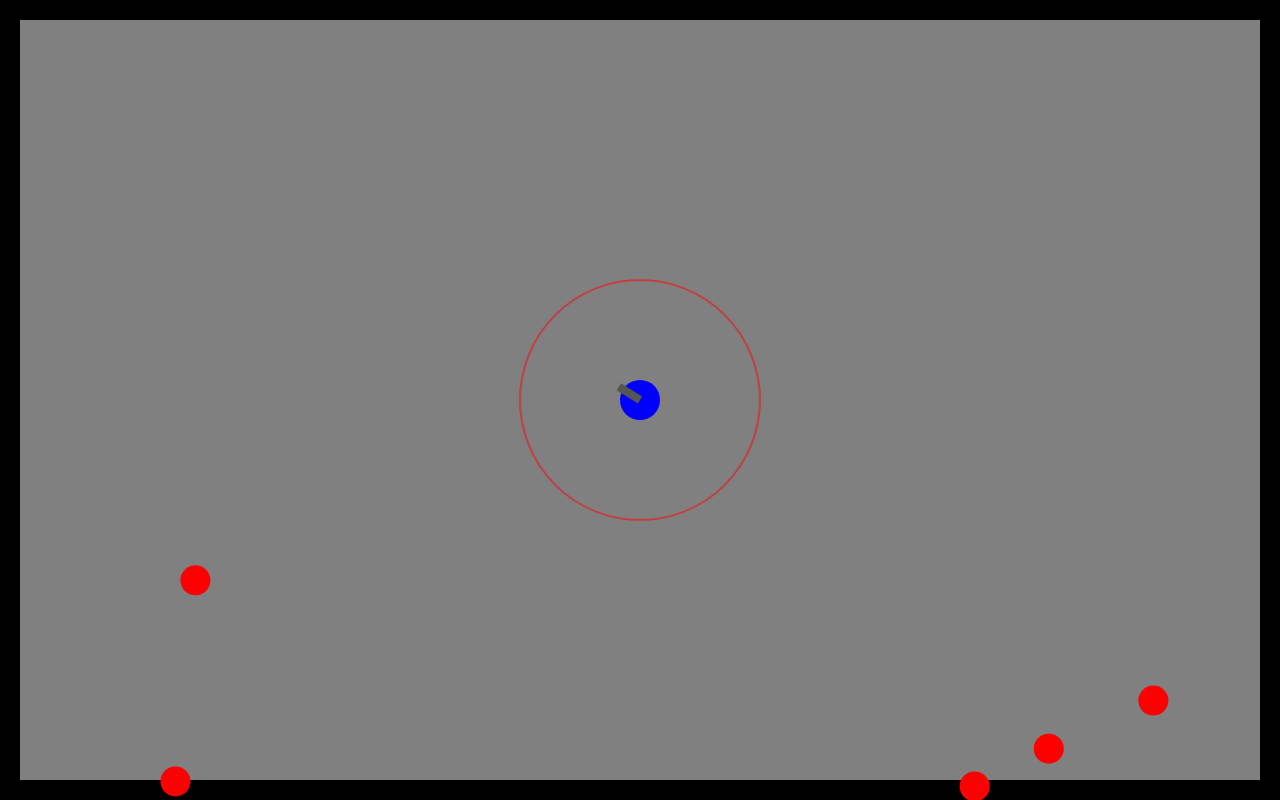
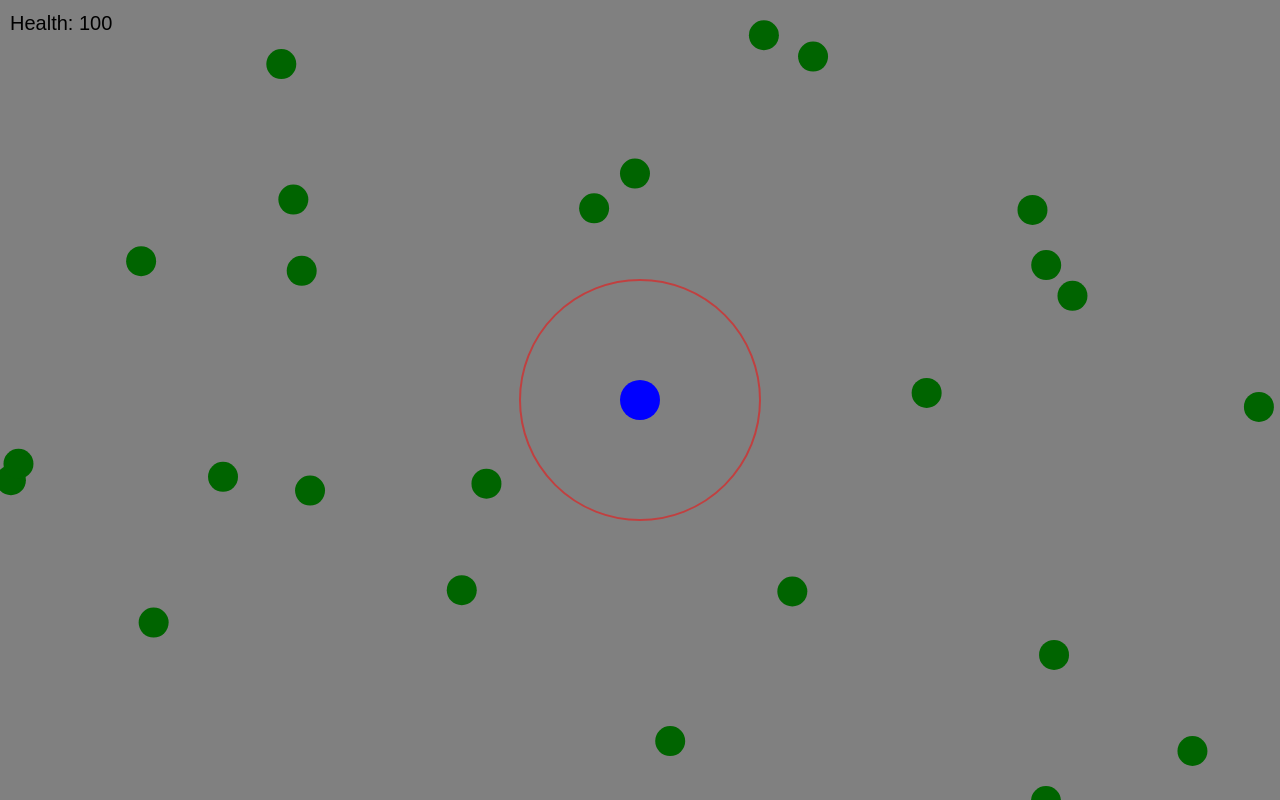
Before and after one commit to ZEEPZ/ZEEPZ.github.io, a plain HTML site: page index.html in a window 1280 px wide. Both pictures are taken after a click on the button "Start". Drawn offline with Linux system fonts and the light colour scheme.

Commit message:
Update index.html

```diff
--- a/index.html
+++ b/index.html
@@ -12,20 +12,26 @@
         canvas {
             display: block; /* Remove scrollbar */
         }
-        #startScreen {
+        #startScreen, #deathScreen {
             position: absolute;
             top: 0;
             left: 0;
             width: 100%;
             height: 100%;
-            background-color: #90EE90; /* Light green */
             display: flex;
             flex-direction: column;
             justify-content: center;
             align-items: center;
             z-index: 10; /* Make sure it overlays the canvas */
         }
-        #startButton {
+        #startScreen {
+            background-color: #90EE90; /* Light green */
+        }
+        #deathScreen {
+            background-color: darkred; /* Dark red */
+            display: none; /* Hidden by default */
+        }
+        #startButton, #restartButton {
             padding: 15px 30px;
             font-size: 20px;
             color: black; /* Change font color to black */
@@ -43,7 +49,13 @@
             font-family: 'Atari', cursive; /* Atari-style font */
             text-shadow: 1px 1px 3px rgba(0, 0, 0, 0.5); /* Optional text shadow */
         }
-        @import url('https://fonts.googleapis.com/css2?family=Press+Start+2P&family=Atari&display=swap'); /* Adding Google Font for Atari */
+        #deathText {
+            font-size: 60px;
+            color: black; /* Black for death text */
+            font-family: 'Atari', cursive; /* Atari-style font */
+            text-shadow: 2px 2px 5px rgba(255, 255, 255, 0.7); /* Shadow for visibility */
+        }
+        @import url('https://fonts.googleapis.com/css2?family=Press+Start+2P&family=Atari&display=swap'); /* Google Fonts */
     </style>
 </head>
 <body>
@@ -51,67 +63,95 @@
         <div id="title">ZEEPZ.IO</div>
         <button id="startButton">Start</button>
     </div>
+    <div id="deathScreen">
+        <div id="deathText">YOU DIED</div>
+        <button id="restartButton">Restart</button>
+    </div>
     <canvas id="gameCanvas" style="display: none;"></canvas>
+    <audio id="pewSound" src="pew.mp3" preload="auto"></audio> <!-- Sound for shooting -->
     <script>
         const canvas = document.getElementById('gameCanvas');
         const ctx = canvas.getContext('2d');
         canvas.width = window.innerWidth;
         canvas.height = window.innerHeight;
 
-        let isGameRunning = false; // Track if the game is running
-        let circle = {
+        // Game state variables
+        let isGameRunning = false;
+        let player = {};
+        let bullets = [];
+        let keys = {};
+        let enemies = [];
+        let mouse = { x: canvas.width / 2, y: canvas.height / 2 };
+
+        const STICK_LENGTH = 25;
+        const STICK_THICKNESS = 8;
+        const ENEMY_COUNT = 25;
+        const ENEMY_RADIUS = 15;
+        const ENEMY_SPEED = 2;
+        const ENEMY_HEALTH = 45;
+        const PLAYER_HEALTH_INITIAL = 100;
+        const PLAYER_SPEED = 5;
+        const BULLET_DAMAGE = 5;
+        const ENEMY_DAMAGE = 15;
+        const ATTACK_COOLDOWN = 3000;
+        const SHOOT_COOLDOWN = 1000;
+
+        // Sound effects
+        const pewSound = document.getElementById('pewSound');
+
+        // Start button event handler
+        document.getElementById('startButton').onclick = function () {
+            document.getElementById('startScreen').style.display = 'none';
+            canvas.style.display = 'block';
+            setupGame();
+            isGameRunning = true; // Set game running to true
+            gameLoop();
+        };
+
+        // Restart button event handler
+        document.getElementById('restartButton').onclick = function () {
+            document.getElementById('deathScreen').style.display = 'none';
+            setupGame();
+            isGameRunning = true; // Set game running to true
+            gameLoop();
+        };
+
+        function setupGame() {
+            // Initialize player
+            player = {
                 x: canvas.width / 2,
                 y: canvas.height / 2,
                 radius: 20,
-            speed: 5,
-            dx: 0,
-            dy: 0,
+                speed: PLAYER_SPEED,
+                health: PLAYER_HEALTH_INITIAL,
+                lastShotTime: 0,
             };
 
-        const bullets = [];
-        const keys = {
-            w: false,
-            a: false,
-            s: false,
-            d: false,
-        };
+            // Initialize keys
+            keys = { w: false, a: false, s: false, d: false };
 
-        let mouse = {
-            x: canvas.width / 2,
-            y: canvas.height / 2,
-        };
+            // Initialize enemies
+            enemies = [];
+            for (let i = 0; i < ENEMY_COUNT; i++) {
+                spawnEnemy();
+            }
 
-        const stickLength = 25; // Set the length of the stick (half of the original)
-        const stickThickness = 8; // Set the thickness of the stick
+            bullets = [];
+        }
 
-        let enemies = []; // Array for enemies
-        const enemyCount = 5; // Number of enemies
-        const enemyRadius = 15; // Radius of the enemy circle
-        const enemySpeed = 2; // Speed of enemies
-
-        // Initialize enemies with random positions and velocities
-        function initializeEnemies() {
-            for (let i = 0; i < enemyCount; i++) {
+        function spawnEnemy() {
             enemies.push({
                 x: Math.random() * canvas.width,
                 y: Math.random() * canvas.height,
-                    radius: enemyRadius,
-                    speed: enemySpeed,
-                    dx: (Math.random() - 0.5) * enemySpeed, // Random initial dx
-                    dy: (Math.random() - 0.5) * enemySpeed, // Random initial dy
-                    targeting: false, // If the enemy is targeting the player
+                radius: ENEMY_RADIUS,
+                speed: ENEMY_SPEED,
+                health: ENEMY_HEALTH,
+                targeting: false,
+                lastAttackTime: 0,
             });
         }
-        }
 
-        document.getElementById('startButton').onclick = function () {
-            document.getElementById('startScreen').style.display = 'none'; // Hide start screen
-            canvas.style.display = 'block'; // Show the canvas
-            isGameRunning = true; // Set game status to running
-            initializeEnemies(); // Initialize enemies
-            gameLoop(); // Start the game loop
-        };
-
+        // Input handling
         window.addEventListener('keydown', (event) => {
             if (event.key in keys) {
                 keys[event.key] = true;
@@ -125,69 +165,53 @@
         });
 
         window.addEventListener('mousemove', (event) => {
-            if (isGameRunning) {
             mouse.x = event.clientX;
             mouse.y = event.clientY;
-            }
         });
 
         window.addEventListener('click', () => {
-            if (isGameRunning) {
-                // Create a bullet that points towards the mouse
-                const angle = Math.atan2(mouse.y - circle.y, mouse.x - circle.x);
+            if (isGameRunning && Date.now() - player.lastShotTime >= SHOOT_COOLDOWN) {
+                const angle = Math.atan2(mouse.y - player.y, mouse.x - player.x);
                 bullets.push({
-                    x: circle.x,
-                    y: circle.y,
+                    x: player.x,
+                    y: player.y,
                     radius: 5,
                     speed: 10,
                     dx: Math.cos(angle) * 10,
                     dy: Math.sin(angle) * 10,
-                    angle: angle, // Store the angle for drawing
+                    angle: angle,
                 });
+                pewSound.play(); // Play shooting sound
+                player.lastShotTime = Date.now(); // Reset last shot time
             }
         });
 
         function update() {
             if (isGameRunning) {
-                circle.dx = 0;
-                circle.dy = 0;
+                // Move the player based on keys pressed
+                player.dx = 0;
+                player.dy = 0;
 
-                if (keys.w) {
-                    circle.dy = -circle.speed;
-                }
-                if (keys.s) {
-                    circle.dy = circle.speed;
-                }
-                if (keys.a) {
-                    circle.dx = -circle.speed;
-                }
-                if (keys.d) {
-                    circle.dx = circle.speed;
-                }
+                if (keys.w) player.dy = -player.speed;
+                if (keys.s) player.dy = player.speed;
+                if (keys.a) player.dx = -player.speed;
+                if (keys.d) player.dx = player.speed;
 
-                circle.x += circle.dx;
-                circle.y += circle.dy;
+                player.x += player.dx;
+                player.y += player.dy;
 
-                // Prevent the circle from going out of bounds
-                if (circle.x - circle.radius < 20) {
-                    circle.x = circle.radius + 20;
-                }
-                if (circle.x + circle.radius > canvas.width - 20) {
-                    circle.x = canvas.width - circle.radius - 20;
-                }
-                if (circle.y - circle.radius < 20) {
-                    circle.y = circle.radius + 20;
-                }
-                if (circle.y + circle.radius > canvas.height - 20) {
-                    circle.y = canvas.height - circle.radius - 20;
-                }
+                // Prevent the player from going out of bounds
+                if (player.x - player.radius < 20) player.x = player.radius + 20;
+                if (player.x + player.radius > canvas.width - 20) player.x = canvas.width - player.radius - 20;
+                if (player.y - player.radius < 20) player.y = player.radius + 20;
+                if (player.y + player.radius > canvas.height - 20) player.y = canvas.height - player.radius - 20;
 
                 // Update bullets
                 for (let i = bullets.length - 1; i >= 0; i--) {
                     bullets[i].x += bullets[i].dx;
                     bullets[i].y += bullets[i].dy;
 
-                    // Remove bullet if it goes off screen
+                    // Remove bullets off-screen
                     if (
                         bullets[i].x < 0 || bullets[i].x > canvas.width ||
                         bullets[i].y < 0 || bullets[i].y > canvas.height
@@ -198,104 +222,122 @@
 
                 // Update and manage enemies
                 for (const enemy of enemies) {
-                    if (enemy.targeting) {
+                    if (enemy.health <= 0) {
+                        enemies.splice(enemies.indexOf(enemy), 1);
+                        continue; // Remove dead enemies
+                    }
+
+                    const distanceToPlayer = Math.hypot(enemy.x - player.x, enemy.y - player.y);
+                    if (distanceToPlayer < player.radius * 6) {
+                        enemy.targeting = true;
+
+                        // Attack the player every 3 seconds
+                        if (Date.now() - enemy.lastAttackTime >= ATTACK_COOLDOWN) {
+                            player.health -= ENEMY_DAMAGE; // Deal damage to the player
+                            enemy.lastAttackTime = Date.now();
+                        }
+
                         // Move towards the player
-                        const angle = Math.atan2(circle.y - enemy.y, circle.x - enemy.x);
-                        enemy.dx = Math.cos(angle) * enemySpeed;
-                        enemy.dy = Math.sin(angle) * enemySpeed;
+                        const angle = Math.atan2(player.y - enemy.y, player.x - enemy.x);
+                        enemy.dx = Math.cos(angle) * enemy.speed;
+                        enemy.dy = Math.sin(angle) * enemy.speed;
                     } else {
                         // Random movement
-                        if (Math.random() < 0.02) { // Randomly change direction
-                            enemy.dx = (Math.random() - 0.5) * enemySpeed;
-                            enemy.dy = (Math.random() - 0.5) * enemySpeed;
-                        }
+                        enemy.dx = (Math.random() - 0.5) * enemy.speed;
+                        enemy.dy = (Math.random() - 0.5) * enemy.speed;
                     }
 
                     enemy.x += enemy.dx;
                     enemy.y += enemy.dy;
 
                     // Prevent enemies from going out of bounds
-                    if (enemy.x < 0 || enemy.x > canvas.width) {
-                        enemy.dx *= -1; // Reverse direction
-                    }
-                    if (enemy.y < 0 || enemy.y > canvas.height) {
-                        enemy.dy *= -1; // Reverse direction
+                    if (enemy.x < 0 || enemy.x > canvas.width) enemy.dx *= -1; // Reverse direction
+                    if (enemy.y < 0 || enemy.y > canvas.height) enemy.dy *= -1; // Reverse direction
                 }
 
-                    // Check for proximity to the player
-                    const distanceToPlayer = Math.hypot(enemy.x - circle.x, enemy.y - circle.y);
-                    if (distanceToPlayer < circle.radius * 6) {
-                        enemy.targeting = true; // Target the player if within the circle
-                    } else {
-                        enemy.targeting = false; // Stop targeting otherwise
+                // Bullet collision with enemies
+                bullets.forEach((bullet, bulletIndex) => {
+                    enemies.forEach((enemy) => {
+                        const distance = Math.hypot(bullet.x - enemy.x, bullet.y - enemy.y);
+                        if (distance < bullet.radius + enemy.radius) {
+                            enemy.health -= BULLET_DAMAGE; // Deal damage to the enemy
+                            bullets.splice(bulletIndex, 1); // Remove bullet
                         }
+                    });
+                });
+
+                // Player collision with enemies
+                enemies.forEach((enemy) => {
+                    const distance = Math.hypot(enemy.x - player.x, enemy.y - player.y);
+                    if (distance < player.radius + enemy.radius) {
+                        player.health -= ENEMY_DAMAGE; // Player takes damage
+                        enemy.health -= ENEMY_HEALTH; // Enemy takes damage on contact
+                    }
+                });
+
+                // Check for player death
+                if (player.health <= 0) {
+                    endGame();
                 }
             }
         }
 
         function draw() {
             if (isGameRunning) {
-                // Draw grey background
+                // Clear the canvas
                 ctx.fillStyle = 'grey';
                 ctx.fillRect(0, 0, canvas.width, canvas.height);
 
-                // Draw the larger detection circle
-                ctx.strokeStyle = 'rgba(255, 0, 0, 0.5)'; // Circle color (light red)
+                // Draw detection circle
+                ctx.strokeStyle = 'rgba(255, 0, 0, 0.5)';
                 ctx.lineWidth = 2;
                 ctx.beginPath();
-                ctx.arc(circle.x, circle.y, circle.radius * 6, 0, Math.PI * 2); // Larger circle around player
+                ctx.arc(player.x, player.y, player.radius * 6, 0, Math.PI * 2);
                 ctx.stroke();
 
-                // Draw black walls
-                ctx.fillStyle = 'black';
-                ctx.fillRect(0, 0, canvas.width, 20); // Top wall
-                ctx.fillRect(0, canvas.height - 20, canvas.width, 20); // Bottom wall
-                ctx.fillRect(0, 0, 20, canvas.height); // Left wall
-                ctx.fillRect(canvas.width - 20, 0, 20, canvas.height); // Right wall
-
-                // Draw the circle (player)
+                // Draw player
                 ctx.fillStyle = 'blue';
                 ctx.beginPath();
-                ctx.arc(circle.x, circle.y, circle.radius, 0, Math.PI * 2);
+                ctx.arc(player.x, player.y, player.radius, 0, Math.PI * 2);
                 ctx.fill();
                 ctx.closePath();
 
-                // Draw the gun stick (darker grey) with increased thickness
-                ctx.strokeStyle = '#555'; // Dark grey color
-                ctx.lineWidth = stickThickness; // Using the defined thickness
-                const angle = Math.atan2(mouse.y - circle.y, mouse.x - circle.x);
-                const stickEndX = circle.x + Math.cos(angle) * stickLength;
-                const stickEndY = circle.y + Math.sin(angle) * stickLength;
-                ctx.beginPath();
-                ctx.moveTo(circle.x, circle.y);
-                ctx.lineTo(stickEndX, stickEndY);
-                ctx.stroke();
-                ctx.closePath();
-
                 // Draw enemies
-                for (const enemy of enemies) {
-                    ctx.fillStyle = 'red'; // Enemy color
+                enemies.forEach((enemy) => {
+                    ctx.fillStyle = 'darkgreen';
                     ctx.beginPath();
                     ctx.arc(enemy.x, enemy.y, enemy.radius, 0, Math.PI * 2);
                     ctx.fill();
                     ctx.closePath();
-                }
+                });
 
                 // Draw bullets
                 ctx.fillStyle = 'yellow';
-                for (const bullet of bullets) {
+                bullets.forEach((bullet) => {
                     ctx.beginPath();
-                    ctx.ellipse(bullet.x, bullet.y, bullet.radius, bullet.radius / 2, bullet.angle, 0, Math.PI * 2);
+                    ctx.arc(bullet.x, bullet.y, bullet.radius, 0, Math.PI * 2);
                     ctx.fill();
                     ctx.closePath();
+                });
+
+                // Display player health
+                ctx.fillStyle = 'black';
+                ctx.font = "20px Arial";
+                ctx.fillText(`Health: ${player.health}`, 10, 30);
             }
         }
+
+        function endGame() {
+            isGameRunning = false; // Stop the game loop
+            document.getElementById('deathScreen').style.display = 'flex'; // Show death screen
         }
 
         function gameLoop() {
             update();
             draw();
-            requestAnimationFrame(gameLoop); // Continue the loop
+            if (isGameRunning) {
+                requestAnimationFrame(gameLoop); // Continue the loop if the game is running
+            }
         }
     </script>
 </body>
```
Lines whose indentation alone changed are shown as unchanged.
